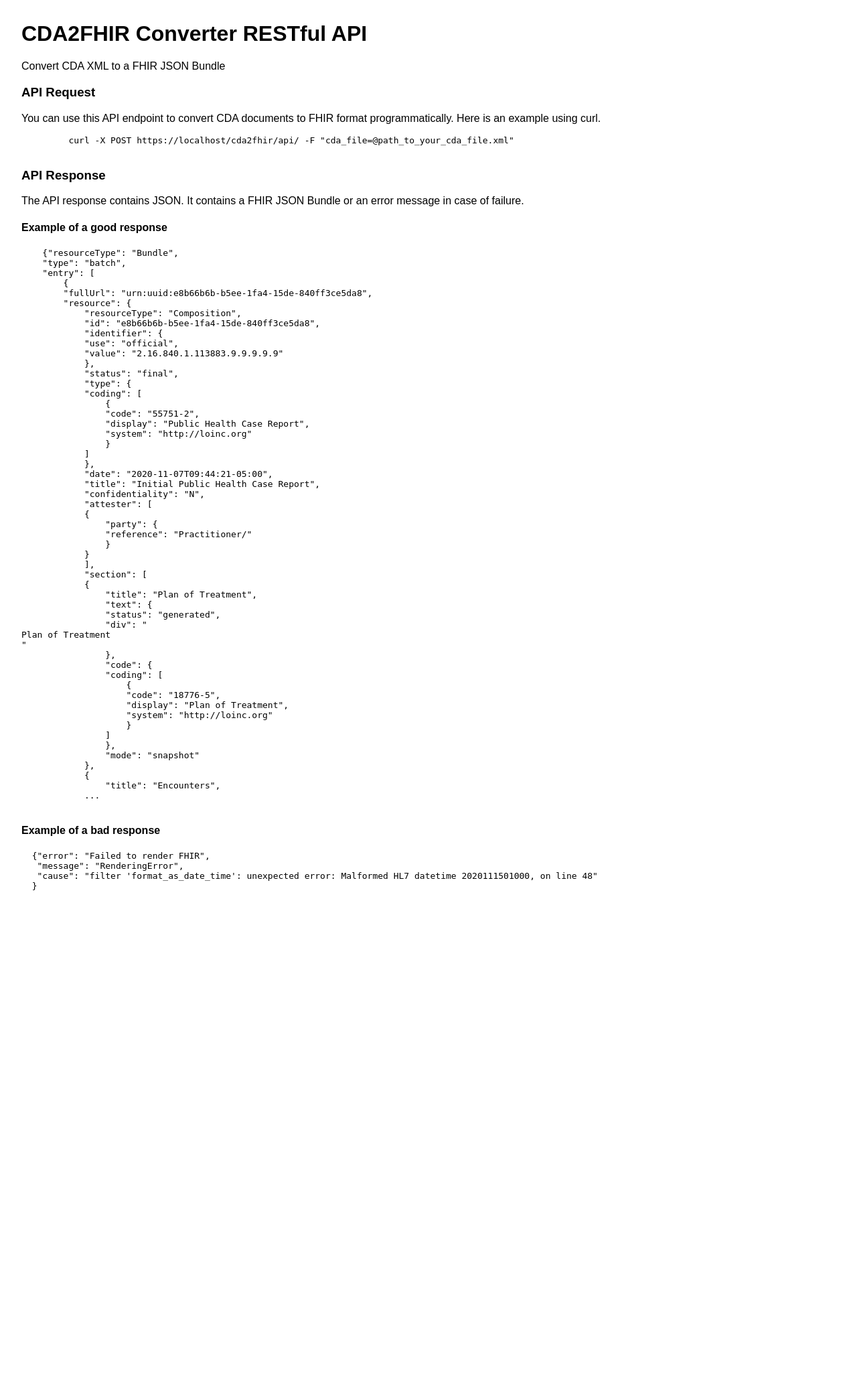
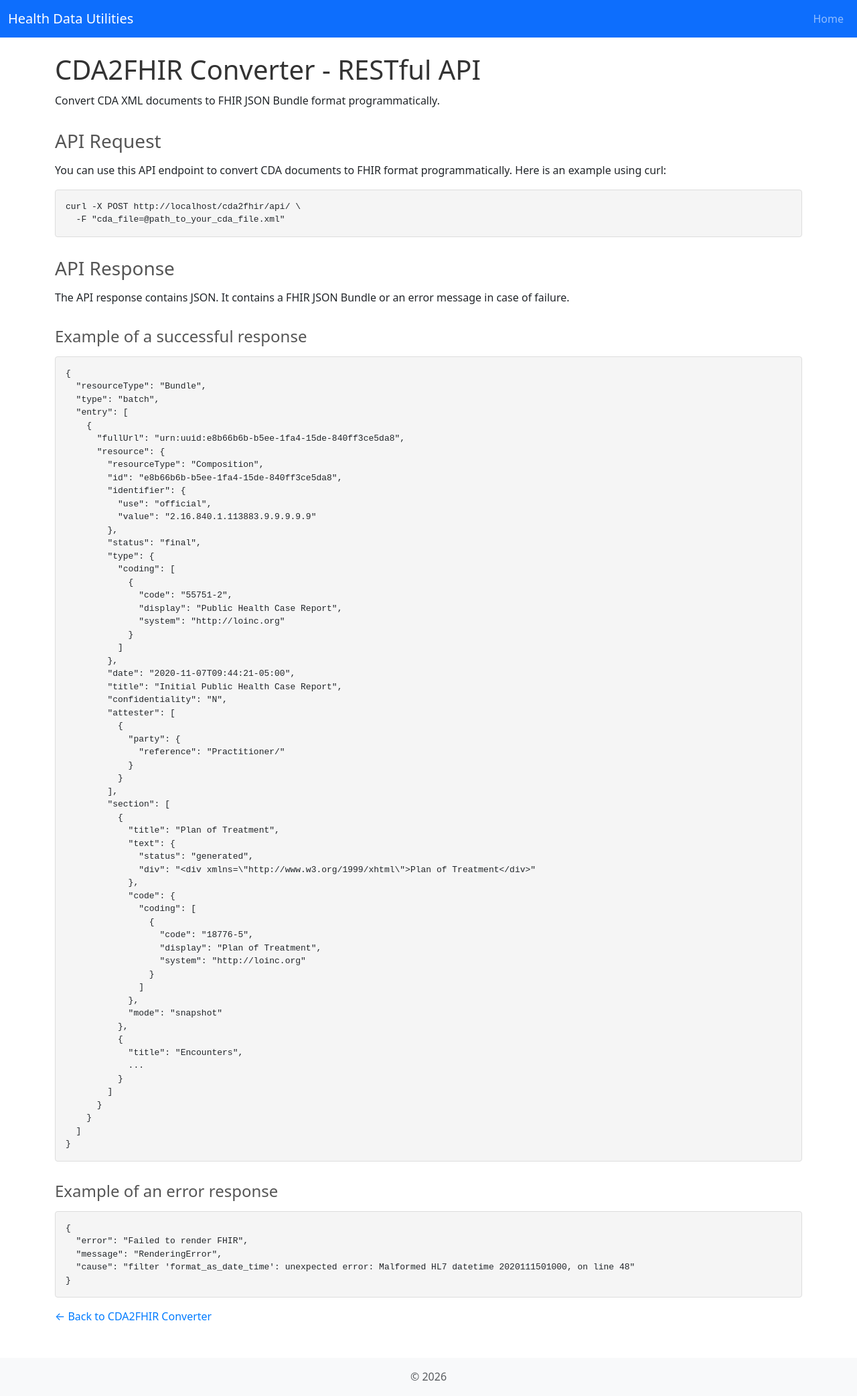
Before and after one commit to CDCgov/hdu, a Django app: page /cda2fhir/api-doc/ in a window 1280 px wide. Shown: the whole page at 67% size. Before the commit the page ends 1329 px from the top, so only its background shows below. Run offline with Django 5.2, Linux system fonts and the light colour scheme.

Commit message:
use base.html teamplate in templates

```diff
--- a/apps/cda2fhir/templates/cda2fhir/api-doc.html
+++ b/apps/cda2fhir/templates/cda2fhir/api-doc.html
@@ -1,31 +1,66 @@
-<!DOCTYPE html>
-<html lang="en">
-<head>
-    <meta charset="UTF-8">
-    <title>CDA2FHIR Converter RESTful API</title>
+{% extends "home/base.html" %}
+
+{% block title %}CDA2FHIR Converter - API Documentation{% endblock %}
+
+{% block content %}
     <style>
-        body { font-family: Arial, sans-serif; margin: 2em; }
-        .form-group { margin-bottom: 1.5em; }
-        label { display: block; margin-bottom: 0.5em; font-weight: bold; }
-        textarea { width: 100%; min-height: 150px; font-family: monospace; }
-        button { margin-top: 0.5em; }
+        .api-doc-container {
+            max-width: 1200px;
+            margin: 0 auto;
+        }
+        h1 {
+            color: #333;
+            margin-bottom: 10px;
+        }
+        h2, h3, h4 {
+            color: #555;
+            margin-top: 30px;
+            margin-bottom: 15px;
+        }
+        p {
+            line-height: 1.6;
+            margin-bottom: 15px;
+        }
+        pre {
+            background-color: #f5f5f5;
+            border: 1px solid #ddd;
+            border-radius: 4px;
+            padding: 15px;
+            overflow-x: auto;
+            font-family: 'Courier New', monospace;
+            font-size: 13px;
+            line-height: 1.5;
+        }
+        code {
+            background-color: #f5f5f5;
+            padding: 2px 6px;
+            border-radius: 3px;
+            font-family: 'Courier New', monospace;
+        }
+        a {
+            color: #007bff;
+            text-decoration: none;
+        }
+        a:hover {
+            text-decoration: underline;
+        }
     </style>
-</head>
-<body>
-    <h1>CDA2FHIR Converter RESTful API</h1>
-    <p>Convert CDA XML to a FHIR JSON Bundle</p>
+
+    <div class="api-doc-container">
+        <h1>CDA2FHIR Converter - RESTful API</h1>
+        <p>Convert CDA XML documents to FHIR JSON Bundle format programmatically.</p>
+
         <h3>API Request</h3>
-    <p>You can use this API endpoint to convert CDA documents to FHIR format programmatically. Here is an example using curl.</p>
-    <pre>
-         curl -X POST {{ request.scheme }}s://{{ request.META.HTTP_HOST }}{% url 'cda2fhir:api_index' %} -F "cda_file=@path_to_your_cda_file.xml"
-    </pre>
+        <p>You can use this API endpoint to convert CDA documents to FHIR format programmatically. Here is an example using curl:</p>
+        <pre>curl -X POST {{ request.scheme }}://{{ request.META.HTTP_HOST }}{% url 'cda2fhir:api_index' %} \
+  -F "cda_file=@path_to_your_cda_file.xml"</pre>
 
         <h3>API Response</h3>
+        <p>The API response contains JSON. It contains a FHIR JSON Bundle or an error message in case of failure.</p>
 
-    <p>The API response contains JSON. It contains a FHIR JSON Bundle or an error message in case of failure.</p>
-    <h4>Example of a good response</h4>
-    <pre>
-    {"resourceType": "Bundle",
+        <h4>Example of a successful response</h4>
+        <pre>{
+  "resourceType": "Bundle",
   "type": "batch",
   "entry": [
     {
@@ -62,7 +97,7 @@
             "title": "Plan of Treatment",
             "text": {
               "status": "generated",
-                "div": "<div xmlns=\"http://www.w3.org/1999/xhtml\">Plan of Treatment</div>"
+              "div": "&lt;div xmlns=\"http://www.w3.org/1999/xhtml\"&gt;Plan of Treatment&lt;/div&gt;"
             },
             "code": {
               "coding": [
@@ -78,15 +113,20 @@
           {
             "title": "Encounters",
             ...
-    </pre>
+          }
+        ]
+      }
+    }
+  ]
+}</pre>
 
- <h4>Example of a bad response</h4>
- <pre>
-  {"error": "Failed to render FHIR",
+        <h4>Example of an error response</h4>
+        <pre>{
+  "error": "Failed to render FHIR",
   "message": "RenderingError",
   "cause": "filter 'format_as_date_time': unexpected error: Malformed HL7 datetime 2020111501000, on line 48"
-  }
- </pre>
+}</pre>
 
-</body>
-</html>
+        <p><a href="{% url 'cda2fhir:index' %}">← Back to CDA2FHIR Converter</a></p>
+    </div>
+{% endblock %}
```
Also changed, not shown: apps/cda2fhir/templates/cda2fhir/index.html (+33 -36 lines). Lines whose indentation alone changed are shown as unchanged.
